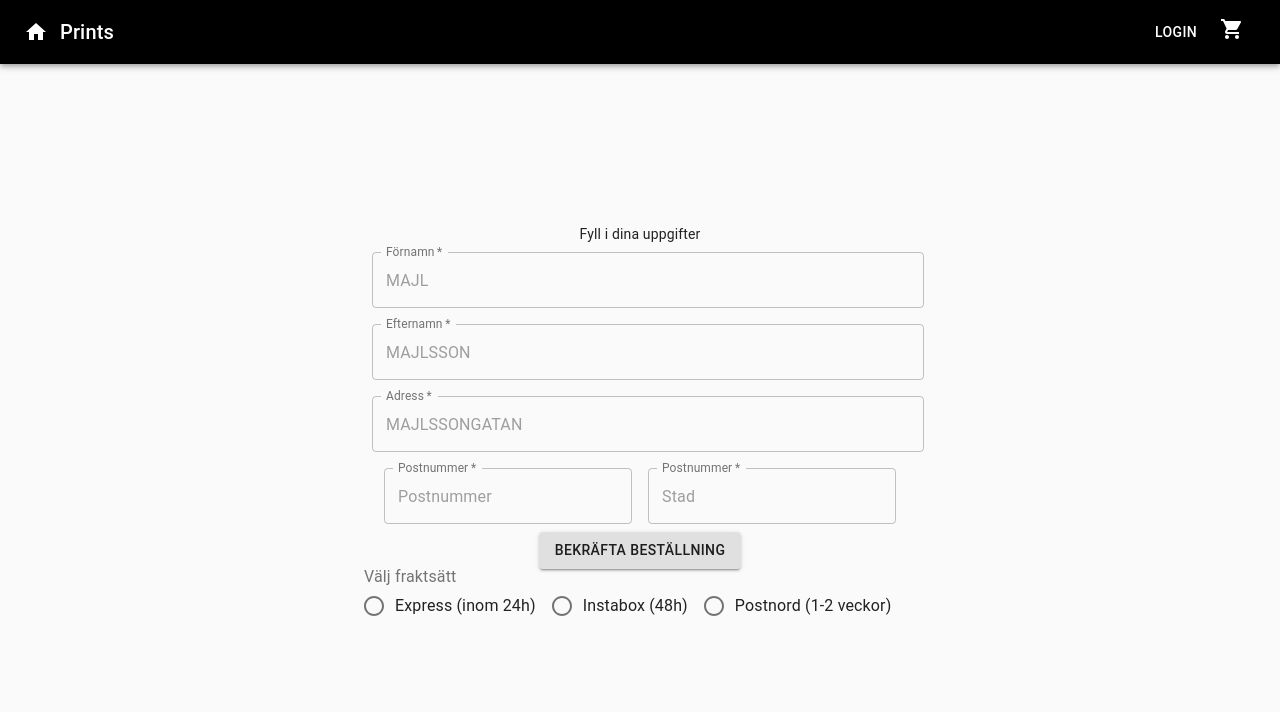
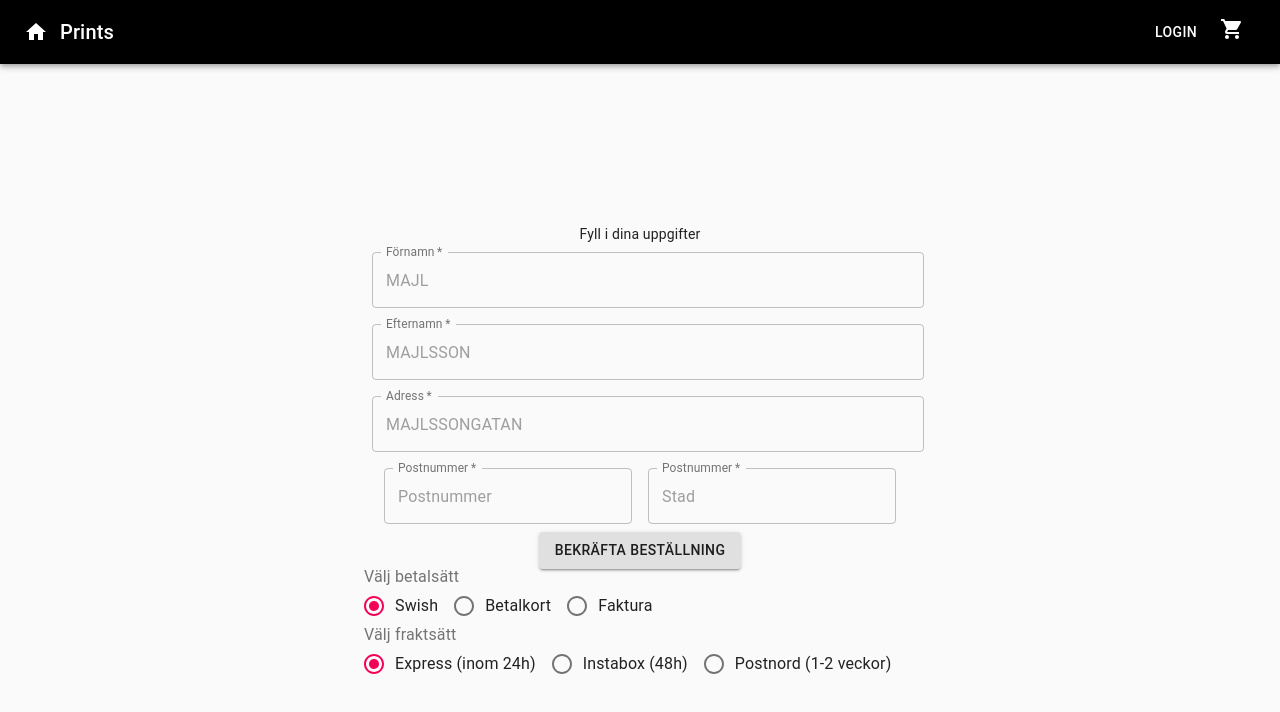
Before and after one commit to miaherman/mini-projekt-webshop, a React (Create React App) app: page /checkout in a window 1280 px wide. Shown: the top 712 px of the page. Built offline with nearby package versions, Linux system fonts and the light colour scheme; the HTML template or start-up script is replaced by a standard one.

Commit message:
added payment and delivery buttons

```diff
--- a/src/components/Checkout.tsx
+++ b/src/components/Checkout.tsx
@@ -22,21 +22,26 @@ const useStyles = makeStyles((theme: any) => ({
     marginRight: theme.spacing(1),
     width: "100%",
   },
-
   infoContainer: {
     marginTop: "10rem",
     justifyContent: "center",
     textAlign: "center",
   },
-
-  paymentOptions: {
-    display: "flex",
-    flexDirection: "row",
-  }
 }));
 export default function Checkout() {
   const classes = useStyles();
   const { cart } = useContext(CartContext);
+
+  const [paymentValue, setPaymentValue] = React.useState("swish");
+  const [deliveryValue, setDeliveryValue] = React.useState("express");
+
+  const handlePayment = (event: any) => {
+    setPaymentValue(event.target.value);
+  };
+
+  const handleDelivery = (event: any) => {
+    setDeliveryValue(event.target.value);
+  };
 
   return (
     <div className={classes.root}>
@@ -120,8 +125,40 @@ export default function Checkout() {
         </div>
         <div>
           <FormControl component="fieldset">
+            <FormLabel component="legend">Välj betalsätt</FormLabel>
+            <RadioGroup
+              aria-label="swish"
+              name="swish"
+              value={paymentValue}
+              onChange={handlePayment}
+              row>
+                <FormControlLabel
+                value="swish"
+                control={<Radio />}
+                label="Swish"
+              />
+              <FormControlLabel
+                value="card"
+                control={<Radio />}
+                label="Betalkort"
+              />
+              <FormControlLabel
+                value="invoice"
+                control={<Radio />}
+                label="Faktura"
+              />
+            </RadioGroup>
+          </FormControl>
+        </div>
+        <div>
+          <FormControl component="fieldset">
             <FormLabel component="legend">Välj fraktsätt</FormLabel>
-            <RadioGroup aria-label="express" name="express" value={"hej"} className={classes.paymentOptions}>
+            <RadioGroup
+              aria-label="express"
+              name="express"
+              value={deliveryValue}
+              onChange={handleDelivery}
+              row>
               <FormControlLabel
                 value="express"
                 control={<Radio />}
```
